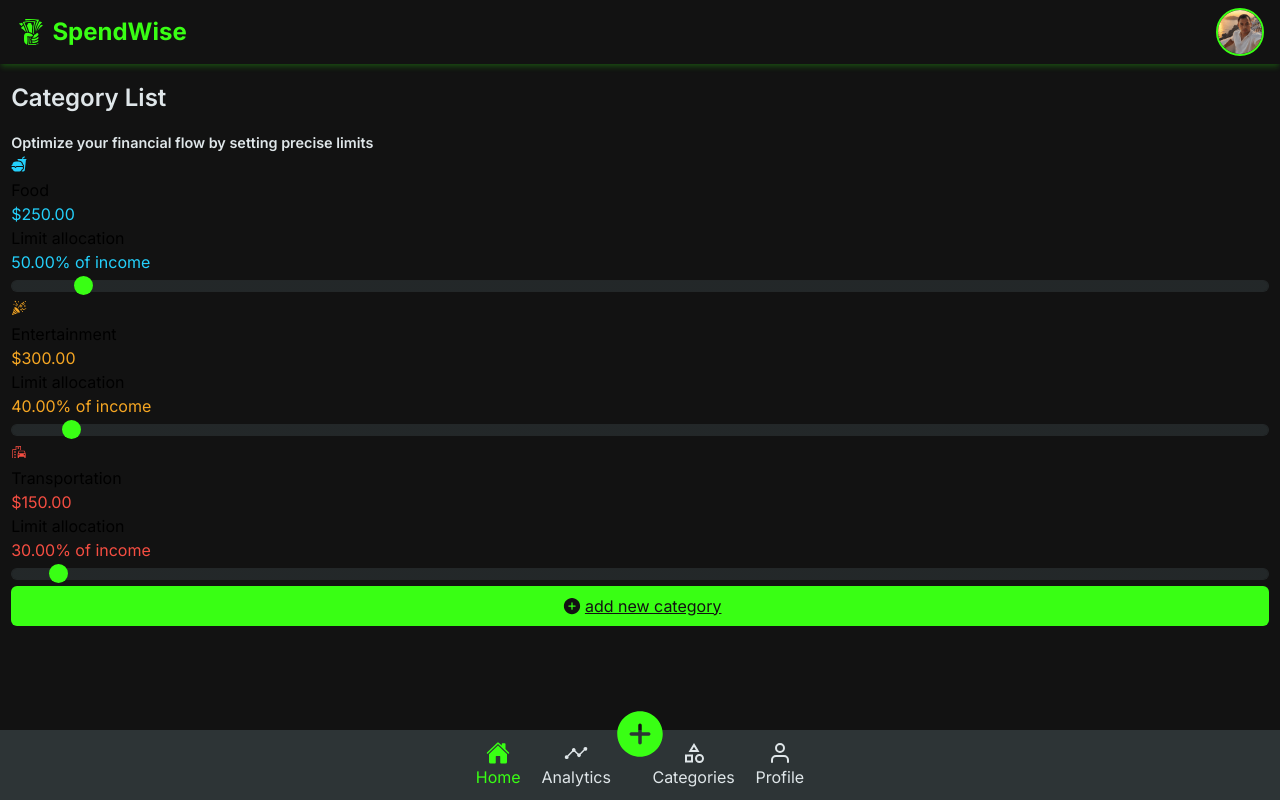
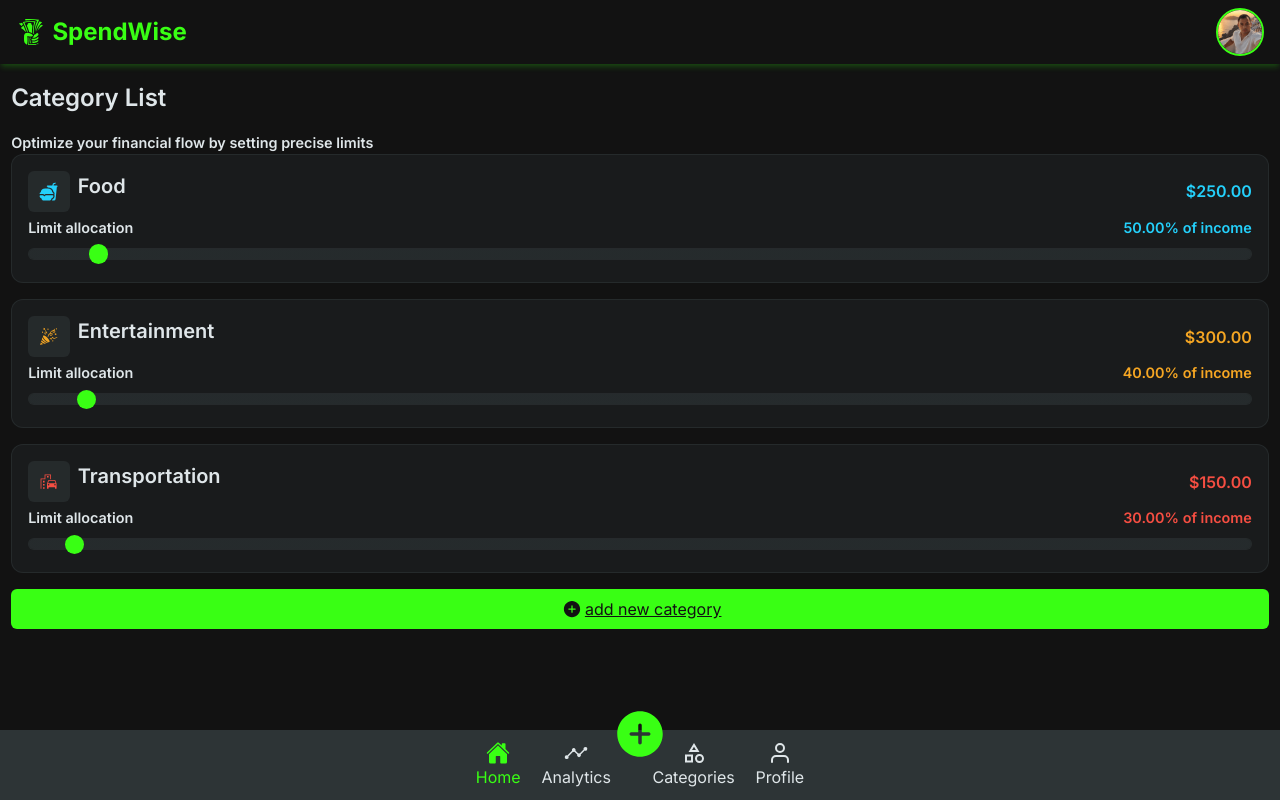
Before and after one commit to Andriamahay11master/SpendWise, a React (Vite) app: page /listCategories in a window 1280 px wide. Built offline with nearby package versions, Linux system fonts and the light colour scheme.

Commit message:
styling cateogry card

```diff
--- a/src/components/Category/CategoryCard.tsx
+++ b/src/components/Category/CategoryCard.tsx
@@ -24,7 +24,7 @@ const CategoryCard = ({
     <div className="category-card">
       <div className="category-top">
         <div className="category-col">
-          <div className="cateogry-icon">
+          <div className="category-icon">
             {React.cloneElement(iconCategory, { color })}
           </div>
           <p className="category-name">{nameCategory}</p>
--- /dev/null
+++ b/src/styles/components/category.scss
@@ -0,0 +1,35 @@
+//category card
+.category-card {
+  padding: 1rem;
+  border-radius: $border-radius;
+  border: 1px solid rgba($dark, 0.6);
+  background-color: rgba($dark, 0.3);
+  text-align: center;
+  @include text-light-grey;
+  margin-bottom: 1rem;
+  .category-top {
+    margin-bottom: 0.3rem;
+    @include flex-between;
+  }
+  .category-col {
+    @include flex-start;
+    gap: 0.5rem;
+  }
+  .category-info {
+    @include flex-between;
+    font-size: 0.9rem;
+    margin-bottom: 0.2rem;
+  }
+  .category-name {
+    font-size: $font-size-lg;
+  }
+  .category-icon {
+    @include flex-center;
+    padding: 0.7rem;
+    border-radius: $border-radius-sm;
+    background-color: rgba($dark, 0.6);
+    svg {
+      font-size: 1.2rem;
+    }
+  }
+}
--- a/src/styles/main.scss
+++ b/src/styles/main.scss
@@ -11,3 +11,4 @@
 @import "components/circularProgressBar";
 @import "components/categoryProgressBarCard";
 @import "components/expenses";
+@import "components/category";
```
